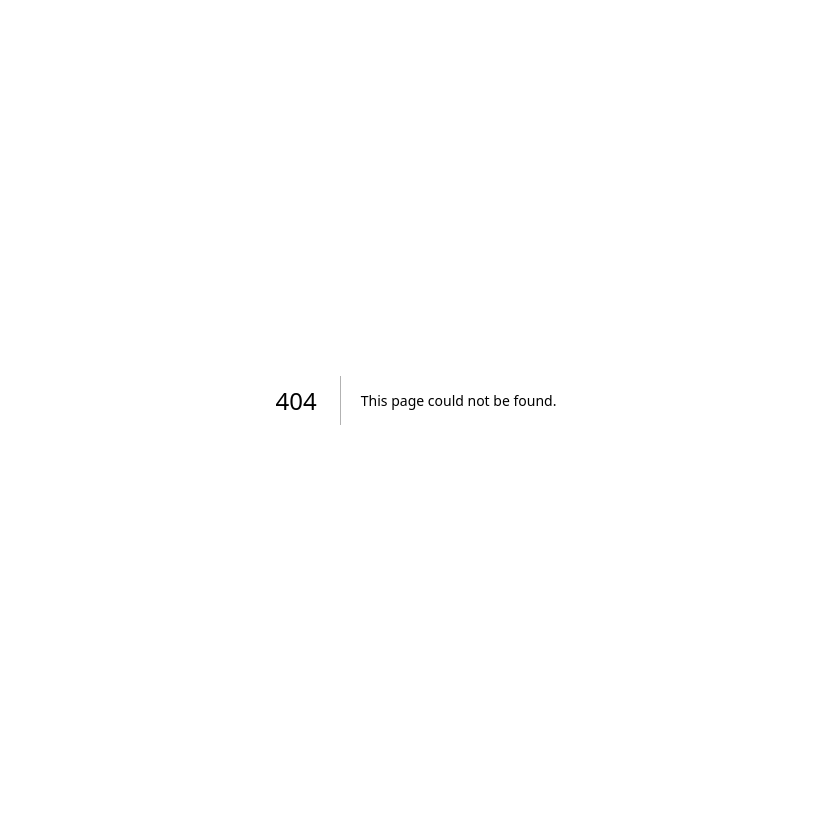
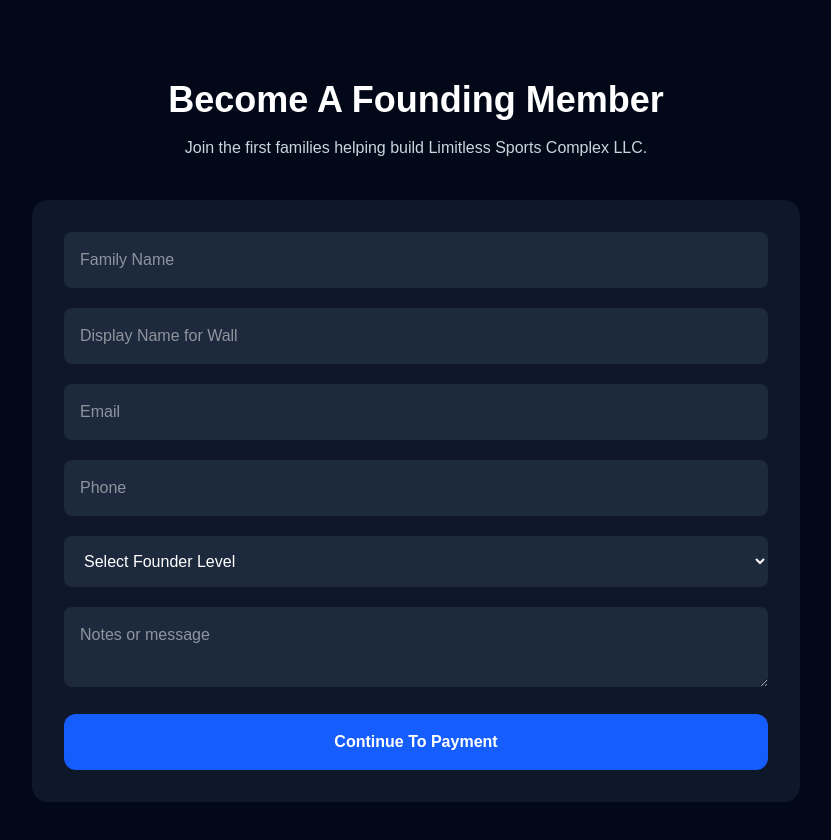
Before and after one commit to celiadelacruz89-gif/limitless-sports-complex, a Next.js app in the folder my-app/: page /join/founding-member in a window 1280 px wide. Before the commit this address had no page. Shown: the top 840 px of the page, without its empty margins (224-1055 px from the left). Before the commit the page ends 800 px from the top, so only its background shows below. Built offline with nearby package versions, Linux system fonts and the light colour scheme.

Commit message:
Add founding member signup checkout

```diff
--- /dev/null
+++ b/my-app/app/api/stripe/founding-member-checkout/route.ts
@@ -0,0 +1,81 @@
+import { NextResponse } from "next/server";
+import Stripe from "stripe";
+import { supabase } from "@/lib/supabase-server";
+
+const stripe = new Stripe(process.env.STRIPE_SECRET_KEY!);
+
+const packages: Record<string, { amount: number; priceId: string }> = {
+  "Founding Member": {
+    amount: 100,
+    priceId: "price_1TmhSXRraJ6o8yHgGcpo6jI0",
+  },
+  "Silver Founder": {
+    amount: 250,
+    priceId: "price_1TmhT1RraJ6o8yHgS2ettZw5",
+  },
+  "Gold Founder": {
+    amount: 500,
+    priceId: "price_1TmhTRRraJ6o8yHgC6whsW9A",
+  },
+  "Legendary Founder": {
+    amount: 1000,
+    priceId: "price_1TmhTnRraJ6o8yHgjIaskqag",
+  },
+};
+
+export async function POST(req: Request) {
+  const body = await req.json();
+
+  const selectedPackage = packages[body.package];
+
+  if (!selectedPackage) {
+    return NextResponse.json(
+      { error: "Invalid package selected" },
+      { status: 400 }
+    );
+  }
+
+  const certificateNumber = `FM-${Date.now()}`;
+
+  const { data: member, error } = await supabase
+    .from("founding_members")
+    .insert({
+      family_name: body.family_name,
+      display_name: body.display_name,
+      email: body.email,
+      phone: body.phone,
+      package: body.package,
+      amount: selectedPackage.amount,
+      notes: body.notes,
+      is_paid: false,
+      certificate_number: certificateNumber,
+    })
+    .select()
+    .single();
+
+  if (error) {
+    return NextResponse.json({ error: error.message }, { status: 500 });
+  }
+
+  const siteUrl =
+    process.env.NEXT_PUBLIC_SITE_URL || "http://localhost:3000";
+
+  const session = await stripe.checkout.sessions.create({
+    mode: "payment",
+    line_items: [
+      {
+        price: selectedPackage.priceId,
+        quantity: 1,
+      },
+    ],
+    customer_email: body.email,
+    success_url: `${siteUrl}/founding-members?success=true`,
+    cancel_url: `${siteUrl}/join/founding-member?canceled=true`,
+    metadata: {
+      member_id: member.id,
+      package: body.package,
+    },
+  });
+
+  return NextResponse.json({ url: session.url });
+}
--- /dev/null
+++ b/my-app/app/join/founding-member/page.tsx
@@ -0,0 +1,133 @@
+"use client";
+
+import { useState } from "react";
+
+const packages = [
+  {
+    name: "Founding Member",
+    amount: 100,
+    priceId: "price_1TmhSXRraJ6o8yHgGcpo6jI0",
+  },
+  {
+    name: "Silver Founder",
+    amount: 250,
+    priceId: "price_1TmhT1RraJ6o8yHgS2ettZw5",
+  },
+  {
+    name: "Gold Founder",
+    amount: 500,
+    priceId: "price_1TmhTRRraJ6o8yHgC6whsW9A",
+  },
+  {
+    name: "Legendary Founder",
+    amount: 1000,
+    priceId: "price_1TmhTnRraJ6o8yHgjIaskqag",
+  },
+];
+
+export default function FoundingMemberJoinPage() {
+  const [loading, setLoading] = useState(false);
+
+  async function handleSubmit(event: React.FormEvent<HTMLFormElement>) {
+    event.preventDefault();
+    setLoading(true);
+
+    const formData = new FormData(event.currentTarget);
+
+    const response = await fetch("/api/stripe/founding-member-checkout", {
+      method: "POST",
+      body: JSON.stringify({
+        family_name: formData.get("family_name"),
+        display_name: formData.get("display_name"),
+        email: formData.get("email"),
+        phone: formData.get("phone"),
+        package: formData.get("package"),
+        notes: formData.get("notes"),
+      }),
+      headers: {
+        "Content-Type": "application/json",
+      },
+    });
+
+    const data = await response.json();
+
+    if (data.url) {
+      window.location.href = data.url;
+    } else {
+      alert("Something went wrong. Please try again.");
+      setLoading(false);
+    }
+  }
+
+  return (
+    <main className="min-h-screen bg-[#020817] text-white px-6 py-20">
+      <div className="mx-auto max-w-3xl">
+        <h1 className="text-4xl font-bold text-center">
+          Become A Founding Member
+        </h1>
+
+        <p className="mt-4 text-center text-slate-300">
+          Join the first families helping build Limitless Sports Complex LLC.
+        </p>
+
+        <form
+          onSubmit={handleSubmit}
+          className="mt-10 rounded-2xl bg-slate-900 p-8 space-y-5"
+        >
+          <input
+            name="family_name"
+            required
+            placeholder="Family Name"
+            className="w-full rounded-lg bg-slate-800 p-4"
+          />
+
+          <input
+            name="display_name"
+            placeholder="Display Name for Wall"
+            className="w-full rounded-lg bg-slate-800 p-4"
+          />
+
+          <input
+            name="email"
+            type="email"
+            required
+            placeholder="Email"
+            className="w-full rounded-lg bg-slate-800 p-4"
+          />
+
+          <input
+            name="phone"
+            placeholder="Phone"
+            className="w-full rounded-lg bg-slate-800 p-4"
+          />
+
+          <select
+            name="package"
+            required
+            className="w-full rounded-lg bg-slate-800 p-4"
+          >
+            <option value="">Select Founder Level</option>
+            {packages.map((pkg) => (
+              <option key={pkg.name} value={pkg.name}>
+                {pkg.name} — ${pkg.amount}
+              </option>
+            ))}
+          </select>
+
+          <textarea
+            name="notes"
+            placeholder="Notes or message"
+            className="w-full rounded-lg bg-slate-800 p-4"
+          />
+
+          <button
+            disabled={loading}
+            className="w-full rounded-xl bg-blue-600 py-4 font-bold hover:bg-blue-500 disabled:opacity-50"
+          >
+            {loading ? "Redirecting..." : "Continue To Payment"}
+          </button>
+        </form>
+      </div>
+    </main>
+  );
+}
```
